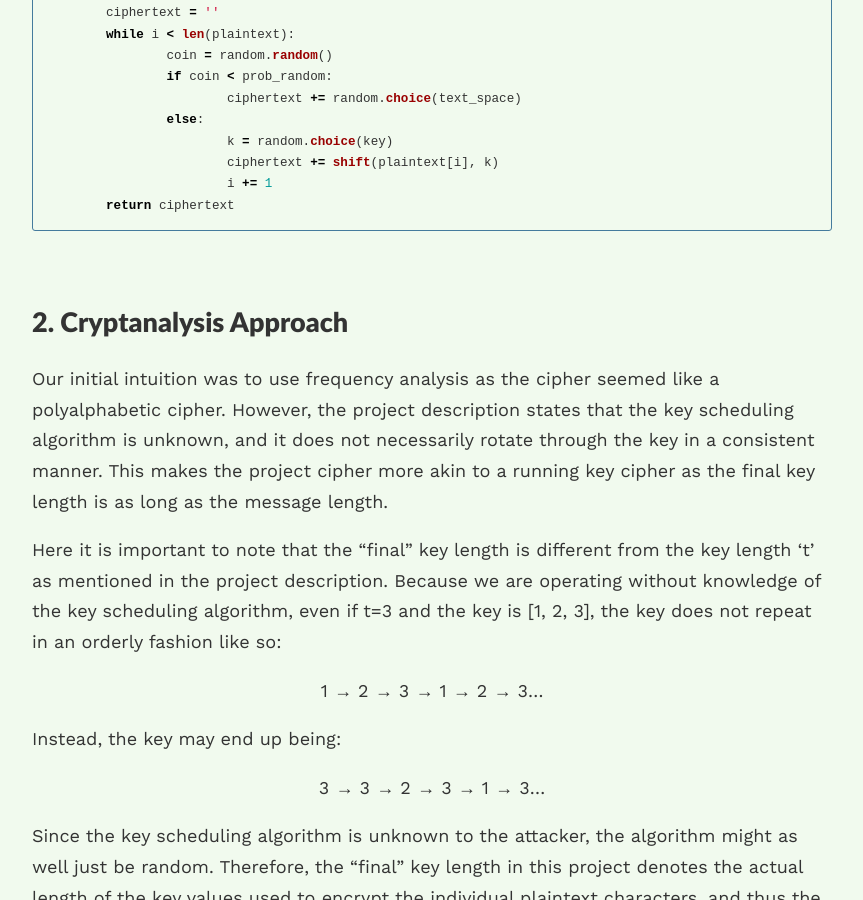
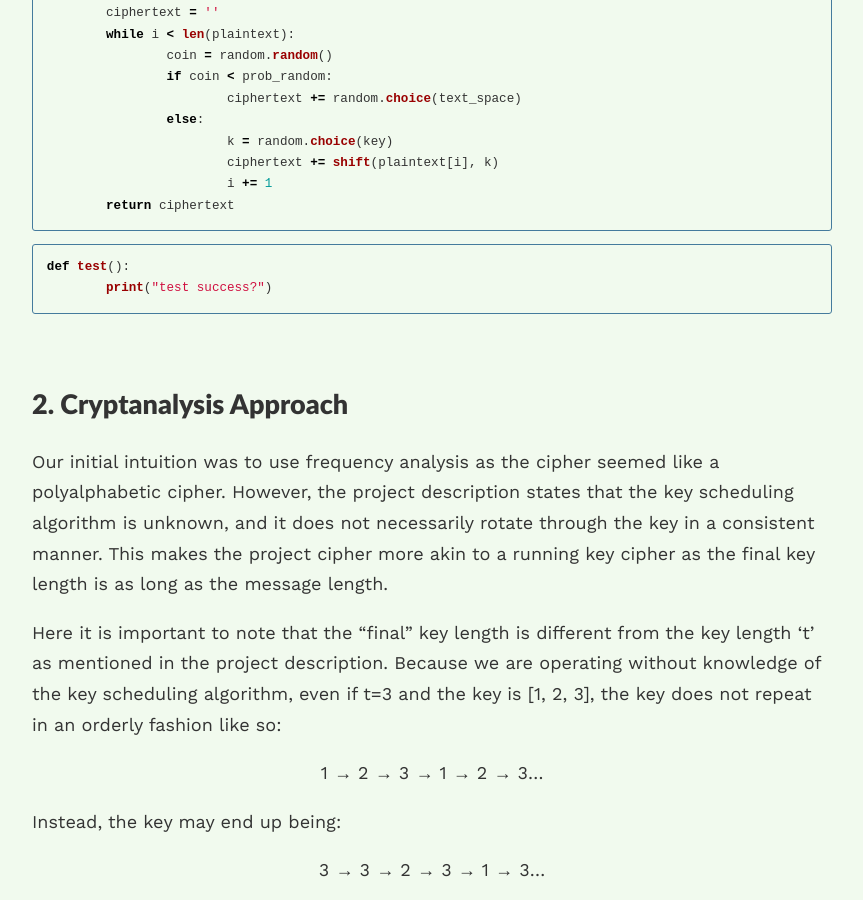
Before and after one commit to kip218/blog, a Jekyll site: the page built from _posts/2022-10-14-cryptanalysis-of-a-class-of-ciphers.md, in a window 1280 px wide and 900 px high, scrolled down 2227 px. Shown: the whole window, without its empty margins (208-1071 px from the left). Built offline with Jekyll 4.4.1, drawn with Linux system fonts in a browser that asks for light colours; nearby versions of some CDN libraries.

Commit message:
fixing code block syntax highlighting

````diff
--- a/Gemfile
+++ b/Gemfile
@@ -30,3 +30,4 @@ gem "wdm", "~> 0.1.1", :platforms => [:mingw, :x64_mingw, :mswin]
 
 
 gem "webrick", "~> 1.7"
+gem "rouge"
--- a/_posts/2022-10-14-cryptanalysis-of-a-class-of-ciphers.md
+++ b/_posts/2022-10-14-cryptanalysis-of-a-class-of-ciphers.md
@@ -64,6 +64,11 @@ def encrypt(plaintext, key):
 			i += 1
 	return ciphertext
 ```
+
+{% highlight python %}
+def test():
+	print("test success?")
+{% endhighlight %}
 
 &nbsp;
 ## 2. Cryptanalysis Approach
````
